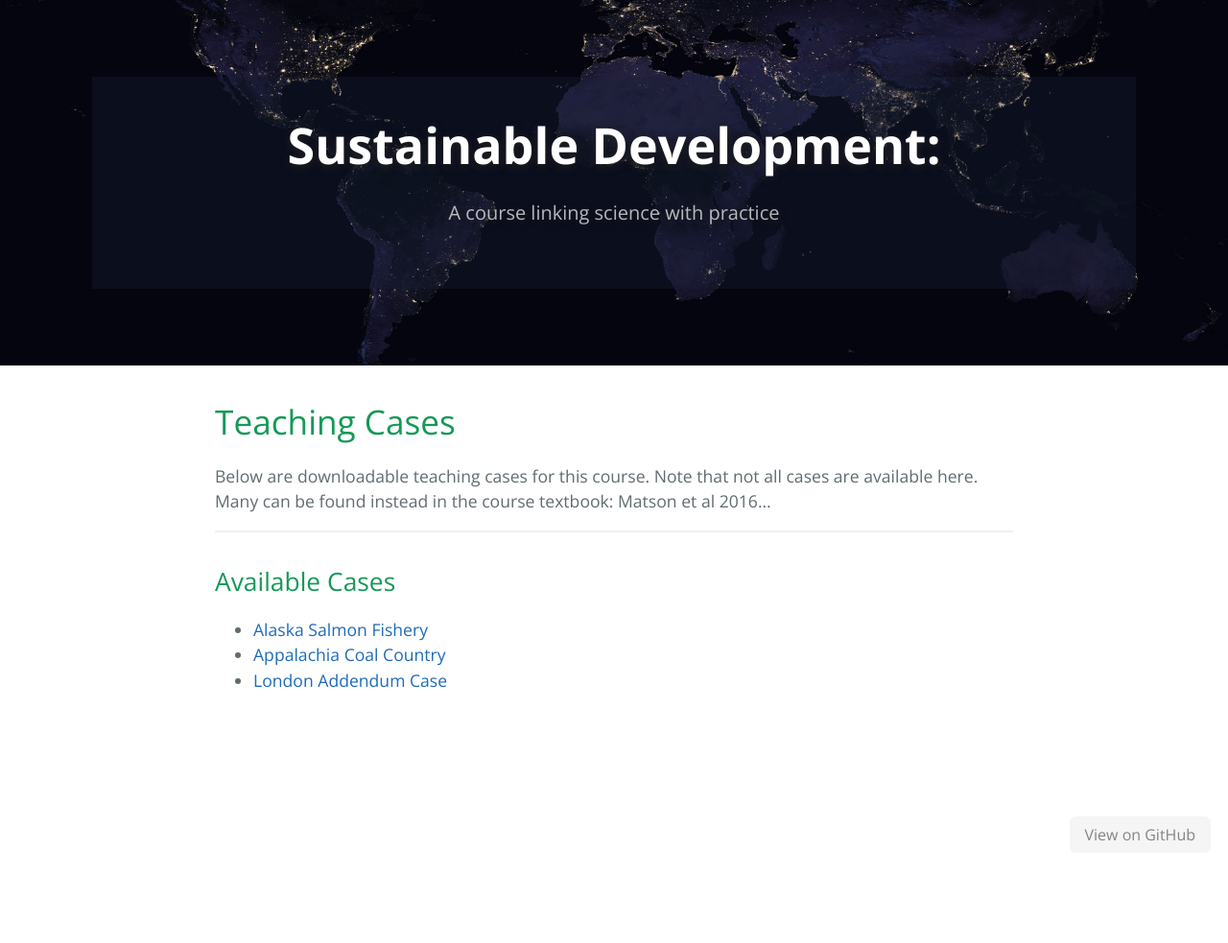
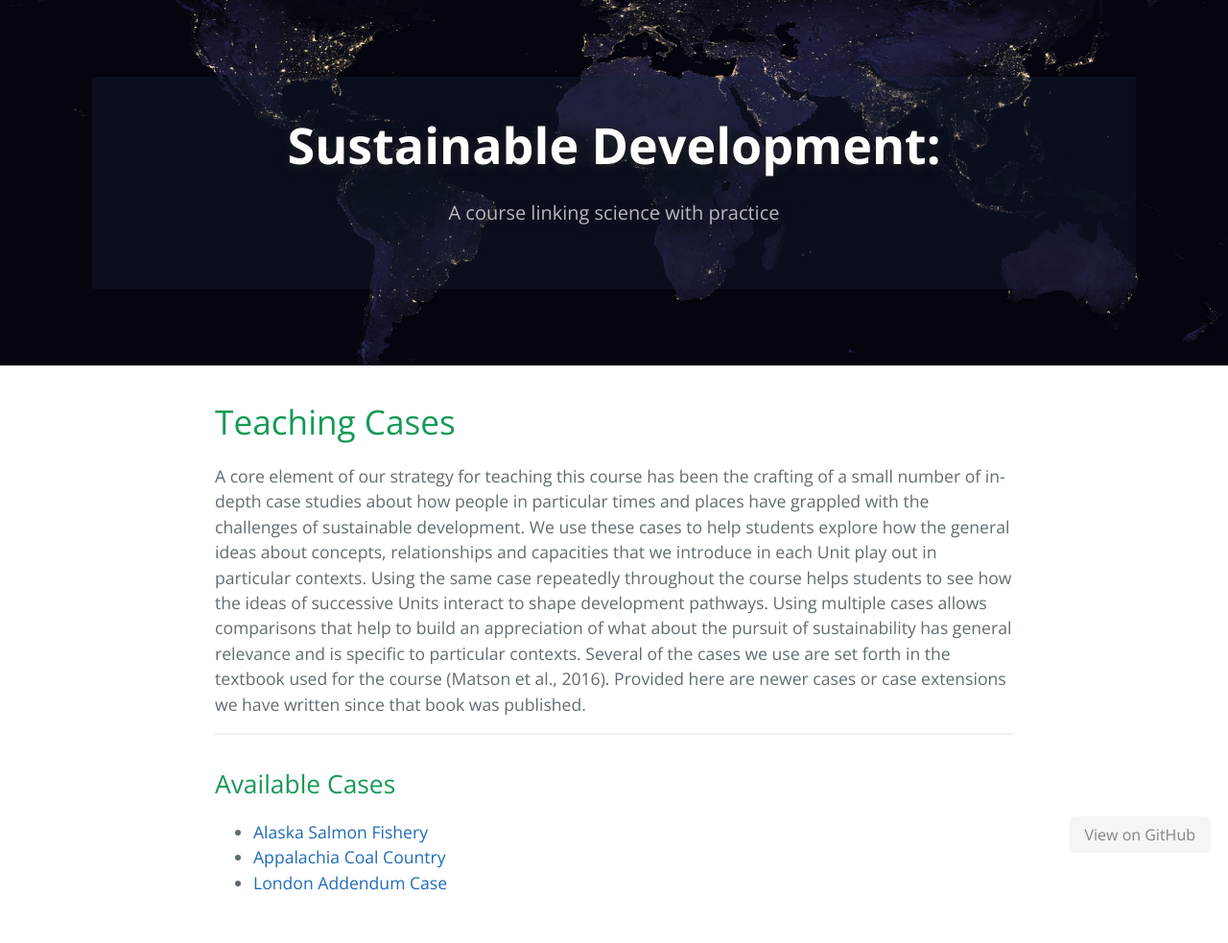
Before and after one commit to agharley/sustdev, a Jekyll site: the page built from course-library/teaching-cases/index.md, in a window 1280 px wide. Shown: the whole page at 96% size. Built offline with Jekyll 4.4.1, drawn with Linux system fonts in a browser that asks for light colours; our own code applies the rules of GitHub Pages for plain Markdown files; before the commit the page ends 900 px from its top, so only the background shows below that.

```diff
--- a/course-library/teaching-cases/index.md
+++ b/course-library/teaching-cases/index.md
@@ -1,6 +1,6 @@
 # Teaching Cases
 
-Below are downloadable teaching cases for this course. Note that not all cases are available here. Many can be found instead in the course textbook: Matson et al 2016...
+A core element of our strategy for teaching this course has been the crafting of a small number of in-depth case studies about how people in particular times and places have grappled with the challenges of sustainable development.  We use these cases to help students explore how the general ideas about concepts, relationships and capacities that we introduce in each Unit play out in particular contexts.  Using the same case repeatedly throughout the course helps students to see how the ideas of successive Units interact to shape development pathways.  Using multiple cases allows comparisons that help to build an appreciation of what about the pursuit of sustainability has general relevance and is specific to particular contexts. Several of the cases we use are set forth in the textbook used for the course (Matson et al., 2016).  Provided here are newer cases or case extensions we have written since that book was published.
 
 ---
 
```
Also changed, not shown: course-library/learning-games/index.md (+1 -1 lines), course-library/readings/index.md (added, +28 -0 lines), 3 other files.
